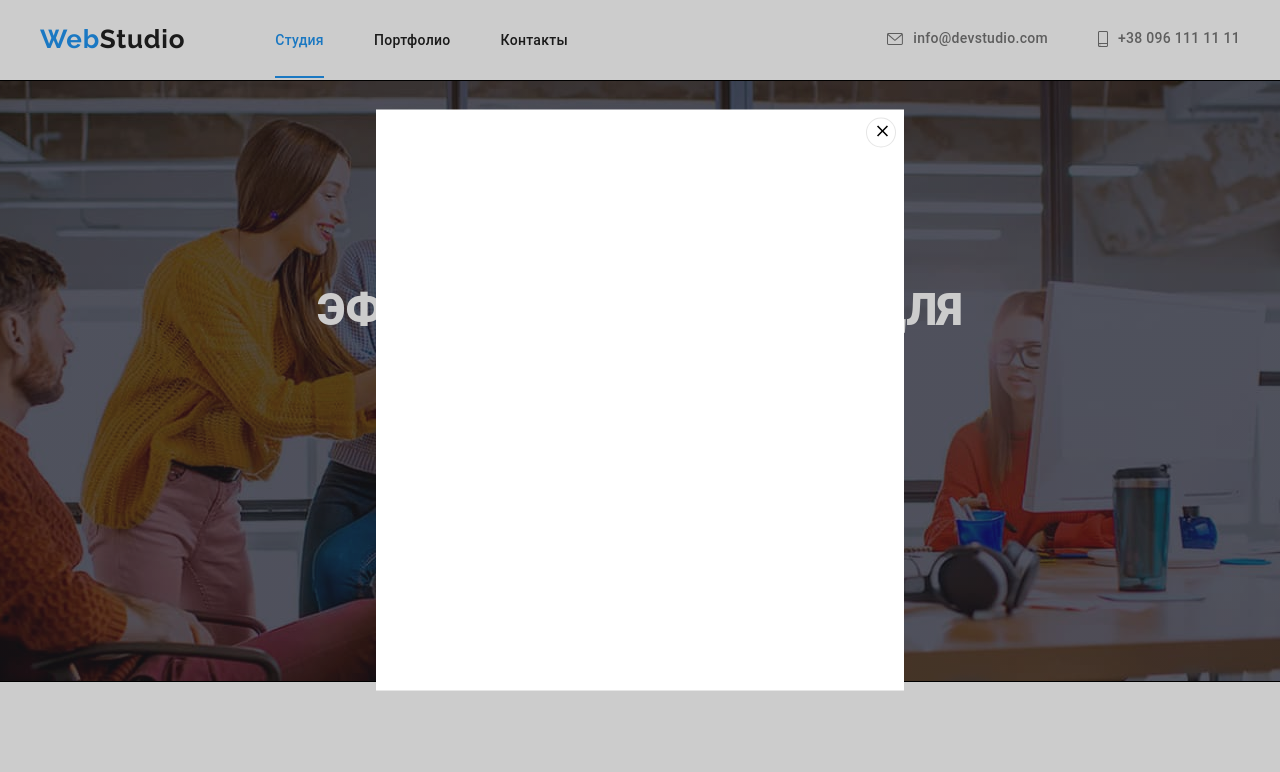
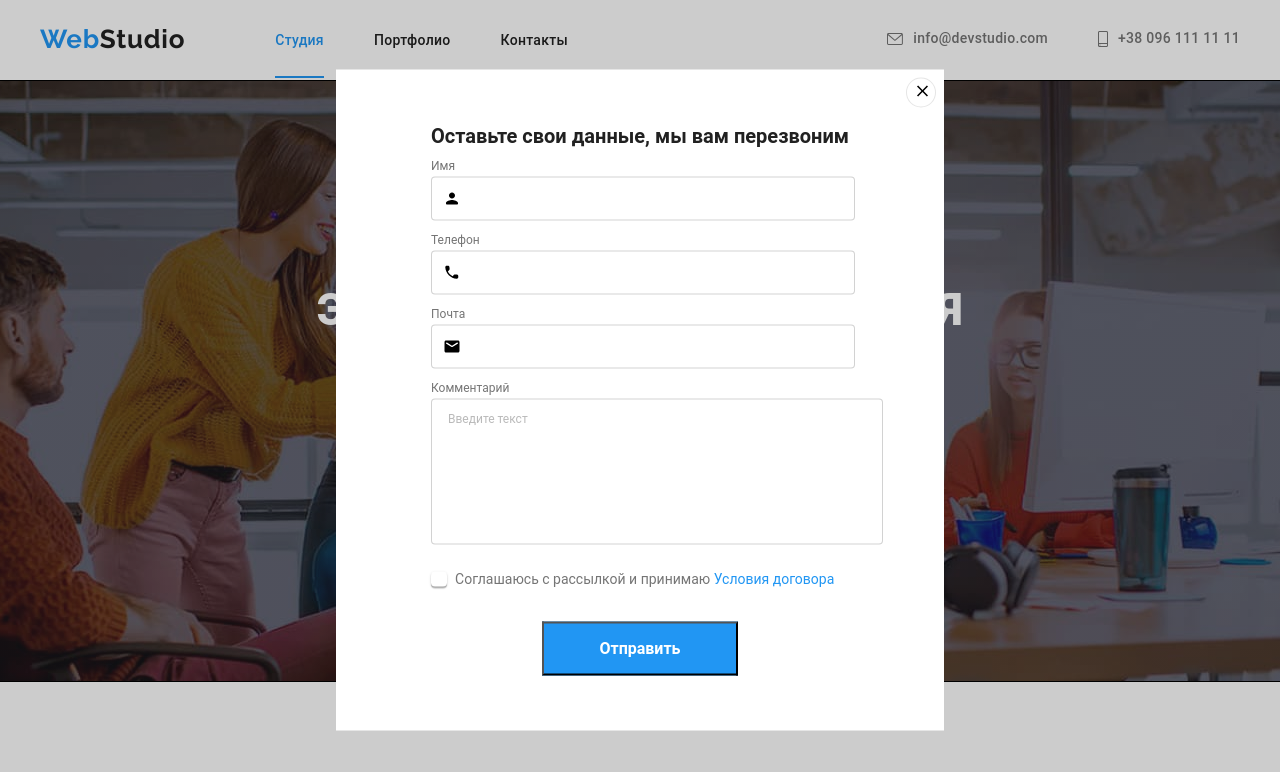
Before and after one commit to zeka2021/goit-markup-hw-06, a plain HTML site: page index.html in a window 1280 px wide. Both pictures are taken after a click on the button "Заказать услугу". Shown: the top 772 px of the page. Drawn offline with Linux system fonts and the light colour scheme.

Commit message:
Оформляет форму бэкдропа

```diff
--- a/css/styles.css
+++ b/css/styles.css
@@ -216,12 +216,11 @@ color: var(--accent-color);
   cursor: pointer;
   margin-left: auto;
   margin-right: auto;
-  border-radius: 4px;
+  outline: none;
 }
 .model-btn:hover,
 .model-btn:focus {
 box-shadow: 0px 4px 4px rgba(0, 0, 0, 0.15);
-border-radius: 4px;
 }
 
 .hero-text {
@@ -692,6 +691,7 @@ transform: translateY(0);
   display: flex;
   align-items: center;
   justify-content: center;
+  padding: 40px;
 }
 .modal-close-btn {
   position: absolute;
@@ -708,9 +708,153 @@ transform: translateY(0);
  fill: #000000;
  width: 18px;
  height: 18px;
+ transition: fill 250ms cubic-bezier(0.4, 0, 0.2, 1);
+}
+.modal-close-btn-icon:hover {
+  fill: var(--accent-color);
 }
 .is-hidden {
   opacity: 0;
   visibility: hidden;
   pointer-events: none;
 }
+.modal-form {
+  display: flex;
+  flex-direction: column;
+}
+.modal-form-headline {
+font-family: var(--accent-color);
+font-style: normal;
+font-weight: bold;
+font-size: 20px;
+line-height: 1.1;
+text-align: center;
+color: #212121;
+}
+.modal-form-input-wrapper {
+  position: relative;
+  margin-top: 4px;
+}
+.modal-form-field {
+font-family: var(--main-font);
+font-style: normal;
+font-weight: normal;
+font-size: 12px;
+line-height: 1.17;
+color: #757575;
+margin-top: 12px;
+}
+.modal-form-input {
+width: 100%;
+height: 40px;
+border: 1px solid rgba(33, 33, 33, 0.2);
+border-radius: 4px;
+transition: border-color 250ms cubic-bezier(0.4, 0, 0.2, 1);
+}
+.modal-form-input:focus {
+outline: none;
+border-color:var(--accent-color);
+}
+.modal-form-input:focus + .modal-form-icon {
+fill: var(--accent-color);
+}
+
+.modal-form-icon {
+  display: block;
+  width: 18px;
+  height: 18px;
+  position: absolute;
+  top: 50%;
+  left: 12px;
+  transform: translateY(-50%);
+  transition: fill 250ms cubic-bezier(0.4, 0, 0.2, 1);
+}
+.modal-form-message {
+  font-family: var(--main-font);
+  font-style: normal;
+  font-weight: normal;
+  font-size: 12px;
+  line-height: 1.17;
+  color: #757575;
+  width: 100%;
+  height: 120px;
+  border: 1px solid rgba(33, 33, 33, 0.2);
+  border-radius: 4px;
+  padding: 12px 16px;
+  resize: none;
+  margin-top: 4px;
+  transition: border-color 250ms cubic-bezier(0.4, 0, 0.2, 1) ;
+}
+.modal-form-message::placeholder {
+  color: rgba(117, 117, 117, 0.5);
+}
+.modal-form-message:focus {
+  outline: none;
+  border-color: var(--accent-color);
+}
+.modal-form-check-desc {
+display: flex;
+font-size: 14px;
+align-items: center;
+font-family: Roboto;
+font-style: normal;
+font-weight: normal;
+font-size: 14px;
+line-height: 1.7;
+color: #757575;
+margin-top: 20px;
+
+}
+.modal-form-check-desc::before {
+  display: block;
+  content: "";
+  width: 16px;
+  height: 15px;
+  cursor: pointer;
+  margin-right: 8px;
+  background: #FFFFFF;
+  box-shadow: 0px 1px 3px rgba(0, 0, 0, 0.12), 0px 1px 1px rgba(0, 0, 0, 0.14), 0px 2px 1px rgba(0, 0, 0, 0.2);
+  border-radius: 4px;
+
+}
+.modal-form-term:checked {
+  border-radius: 4px solid #212121;
+}
+.modal-form-term:checked + .modal-form-check-desc::before {
+  background-image: url("../imgdz/iconcheck.svg");
+  background-position: center;
+
+
+}
+.modal-form-term:focus + .modal-form-check-desc::before {
+  box-shadow: 0 0 0 2px var(--accent-color);
+}
+.modal-form-link {
+font-family:var(--main-font);
+font-style: normal;
+font-weight: normal;
+font-size: 14px;
+line-height: 1.7;
+color: var(--accent-color);
+}
+.modal-form-btn {
+ min-width: 89px;
+ padding: 10px 55px;
+font-family: var(--main-font);
+font-style: normal;
+font-weight: bold;
+font-size: 16px;
+line-height: 1.9;
+display: flex;
+align-items: center;
+text-align: center;
+align-self: center;
+background-color: var(--accent-color);
+color: #FFFFFF;
+outline: none;
+margin-top: 30px;
+}
+.model-btn:hover,
+.model-btn:focus {
+box-shadow: 0px 4px 4px rgba(0, 0, 0, 0.15);
+}
--- a/index.html
+++ b/index.html
@@ -401,6 +401,43 @@
                 <svg class="modal-close-btn-icon">
                     <use href="./imgdz/sprite.svg#icon-close-black-18dp-2-1" width="18px" height="18px"></use>
                 </svg></button>
+            <form action="#" class="modal-form">
+                <b class="modal-form-headline">Оставьте свои данные, мы вам перезвоним</b>
+
+                <label for="user-name" class="modal-form-field">Имя</label>
+                <div class="modal-form-input-wrapper">
+                    <input id="user-name" type="text" name="user-name" class="modal-form-input">
+                    <svg class="modal-form-icon">
+                        <use href="./imgdz/sprite.svg#icon-person-black-18dp-1" width="18px" height="18px">
+                        </use>
+                    </svg>
+                </div>
+
+                <label for="user-phon" class="modal-form-field">Телефон</label>
+                <div class="modal-form-input-wrapper">
+                    <input id="user-phon" type="tel" name="user-phon" class="modal-form-input">
+                    <svg class="modal-form-icon">
+                        <use href="./imgdz/sprite.svg#icon-phone-black-18dp-1" width="18px" height="18px"></use>
+                    </svg>
+                </div>
+
+                <label for="user-imail" class="modal-form-field">Почта</label>
+                <div class="modal-form-input-wrapper">
+                    <input id="user-imail" type="imail" name="user-imail" class="modal-form-input">
+                    <svg class="modal-form-icon">
+                        <use href="./imgdz/sprite.svg#icon-email-black-18dp-1" width="18px" height="18px"></use>
+                    </svg>
+                </div>
+
+                <label class="modal-form-field">
+                    Комментарий
+                    <textarea name="user-message" class="modal-form-message" placeholder="Введите текст"></textarea>
+                </label>
+                <input type="checkbox" id="user-term" name="user-term" class="modal-form-term visually-hidden">
+                <label for="user-term" class="modal-form-check-desc">Соглашаюсь с рассылкой и принимаю&nbsp;
+                    <a class="link modal-form-link" href="">Условия договора</a></label>
+                <button type="submit" class="modal-form-btn">Отправить</button>
+            </form>
         </div>
     </div>
     <script src="./css/js/modal.js"></script>
```
Also changed, not shown: imgdz/iconcheck.svg (added).
